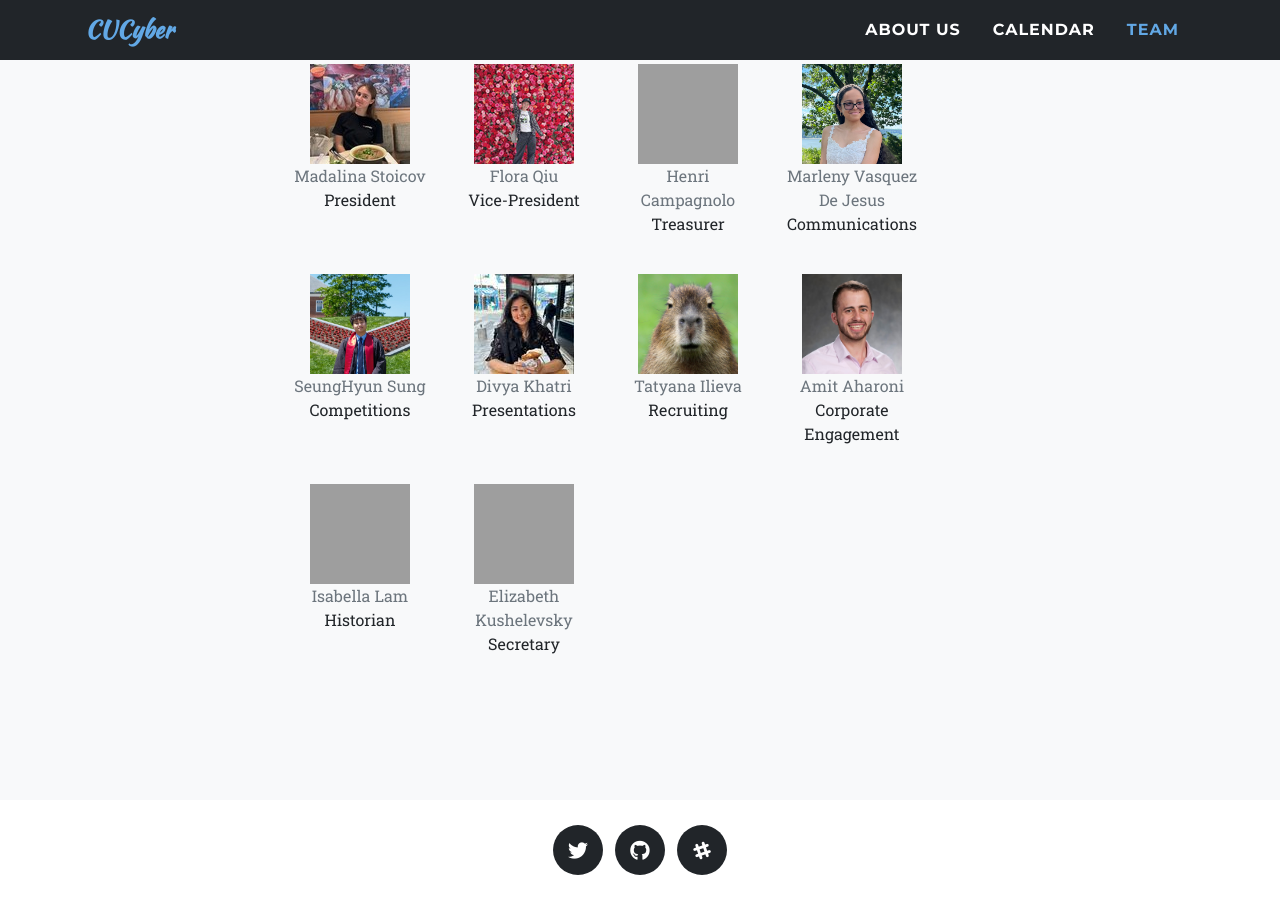
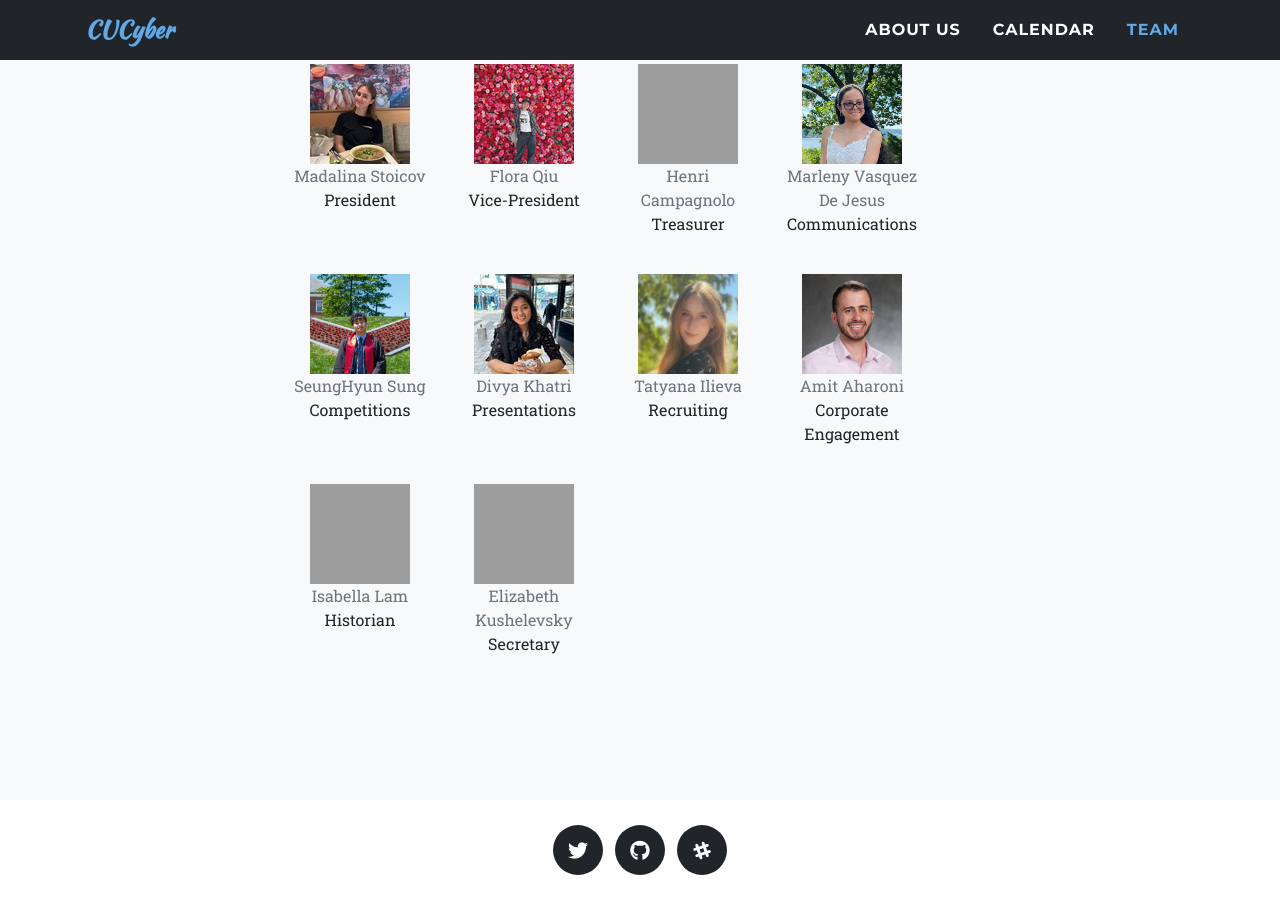
Before and after one commit to CUCTF/cuctf.github.io, a Jekyll site: the page built from index.html, in a window 1280 px wide and 900 px high, scrolled down 2402 px. Built offline with Jekyll 4.4.1, drawn with Linux system fonts in a browser that asks for light colours; nearby versions of some CDN libraries; some web fonts are replaced; grey boxes are pictures that could not be loaded.

Commit message:
add Tatyana (#31)

```diff
--- a/_data/team.yml
+++ b/_data/team.yml
@@ -27,7 +27,7 @@ board_members:
     name: Divya Khatri
 
   - title: Recruiting
-    path: board/capy.jpg
+    path: board/tatyana.jpg
     name: Tatyana Ilieva
 
   - title: Corporate Engagement
```
Also changed, not shown: img/board/tatyana.jpg (added).
